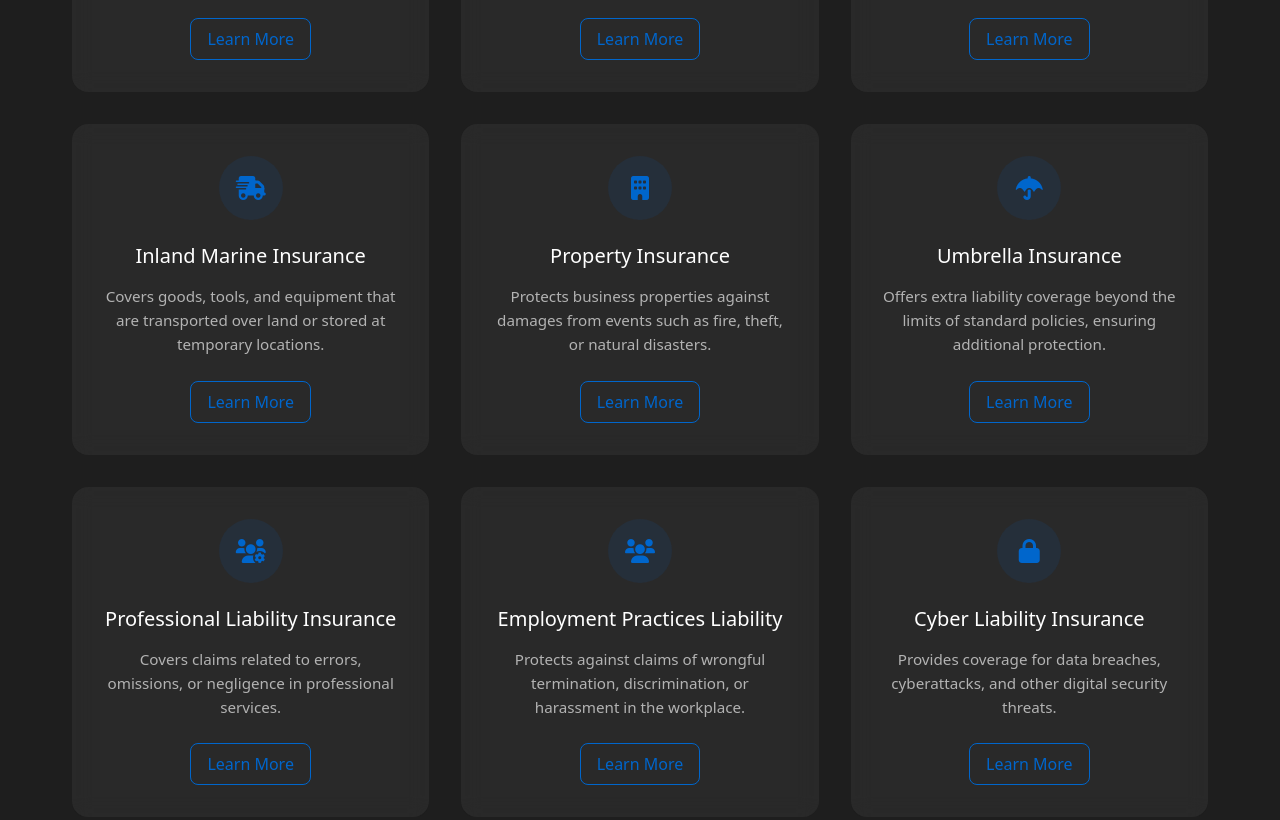
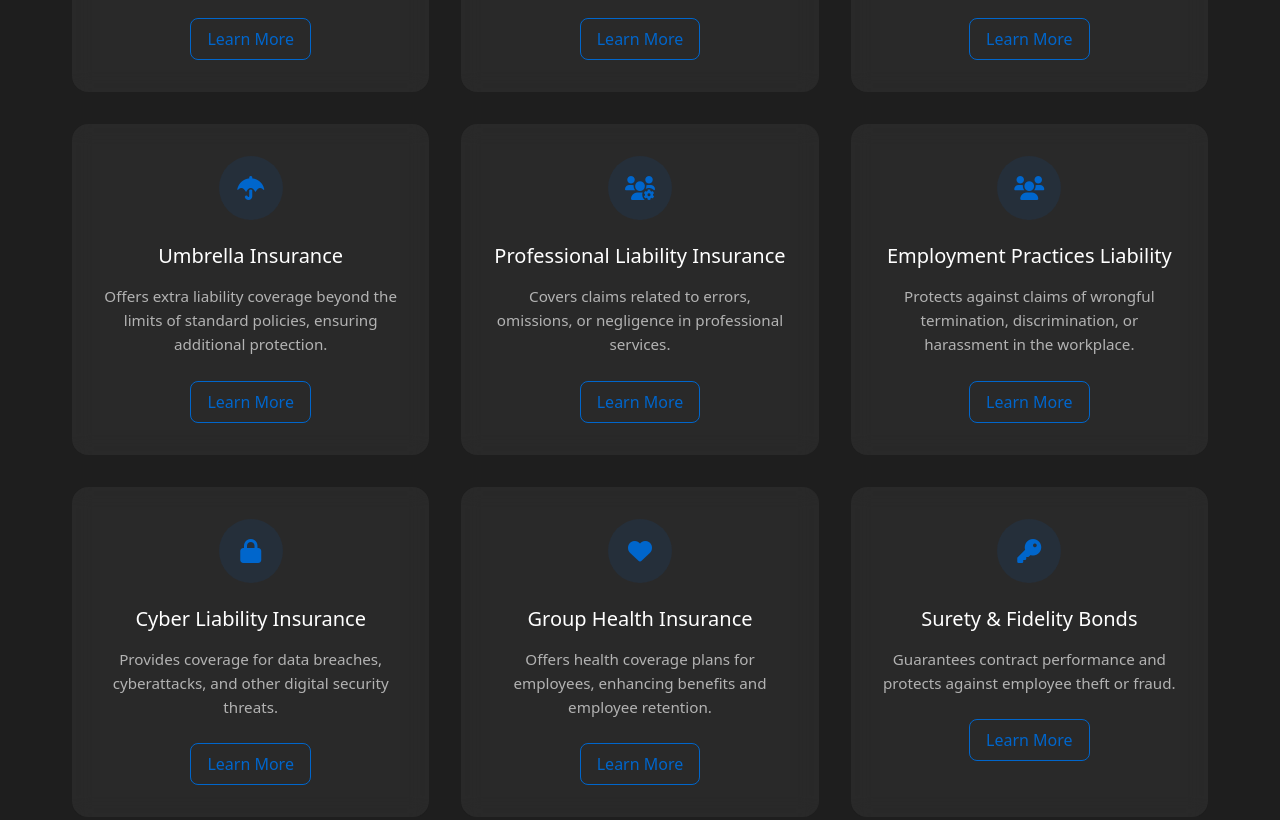
Before and after one commit to eliepenias/CPISmike, a plain HTML site: page index.html in a window 1280 px wide. Shown: the part 2060-2880 px from the top of the page. Drawn offline with nearby package versions, Linux system fonts and the light colour scheme.

Commit message:
11 squares to 9

```diff
--- a/index.html
+++ b/index.html
@@ -156,20 +156,6 @@
       </div>
 
       <div class="service-card">
-        <div class="service-icon inland-marine"></div>
-        <h3>Inland Marine Insurance</h3>
-        <p>Covers goods, tools, and equipment that are transported over land or stored at temporary locations.</p>
-        <button class="learn-more-btn">Learn More</button>
-      </div>
-
-      <div class="service-card">
-        <div class="service-icon property"></div>
-        <h3>Property Insurance</h3>
-        <p>Protects business properties against damages from events such as fire, theft, or natural disasters.</p>
-        <button class="learn-more-btn">Learn More</button>
-      </div>
-
-      <div class="service-card">
         <div class="service-icon umbrella"></div>
         <h3>Umbrella Insurance</h3>
         <p>Offers extra liability coverage beyond the limits of standard policies, ensuring additional protection.</p>
```
